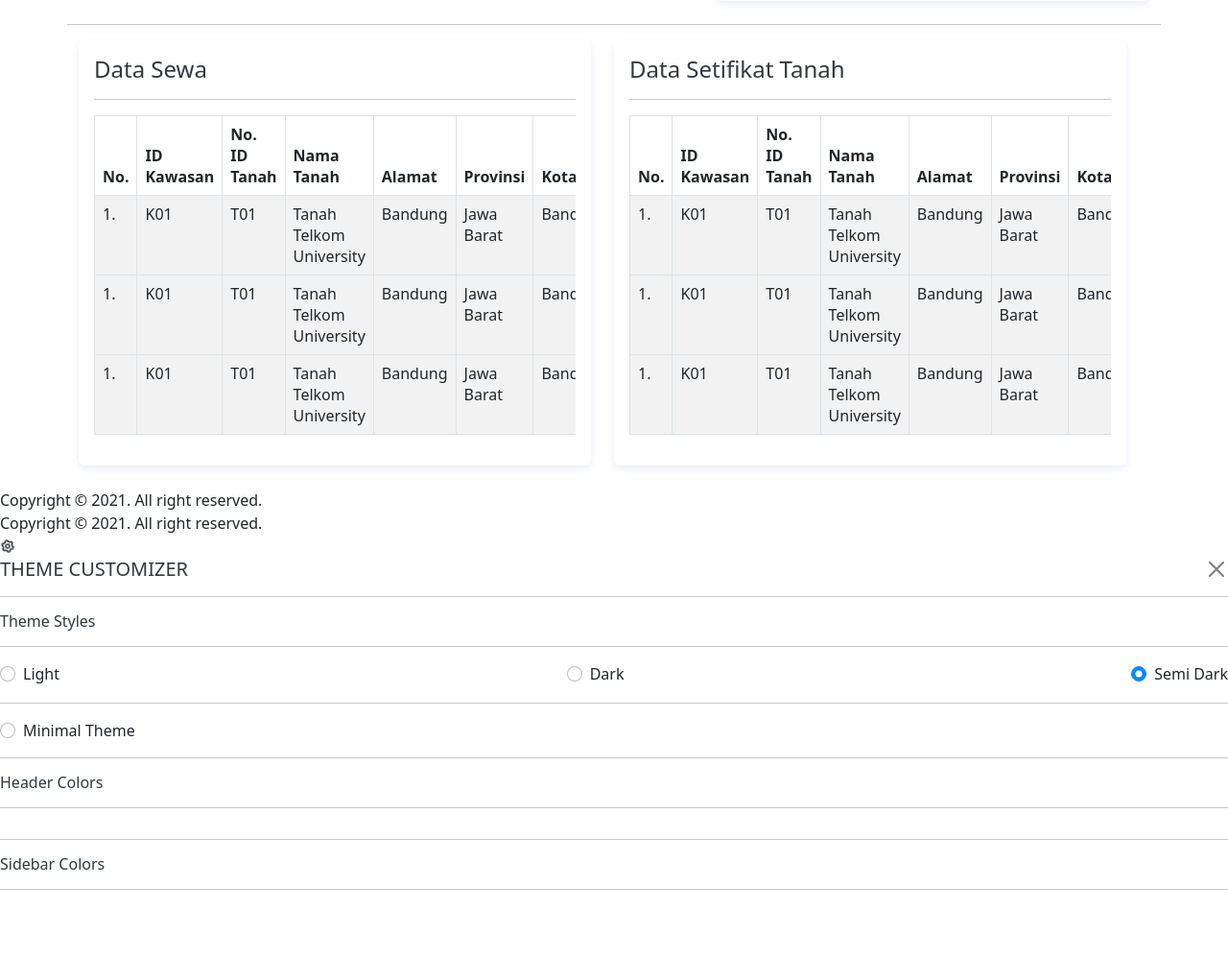
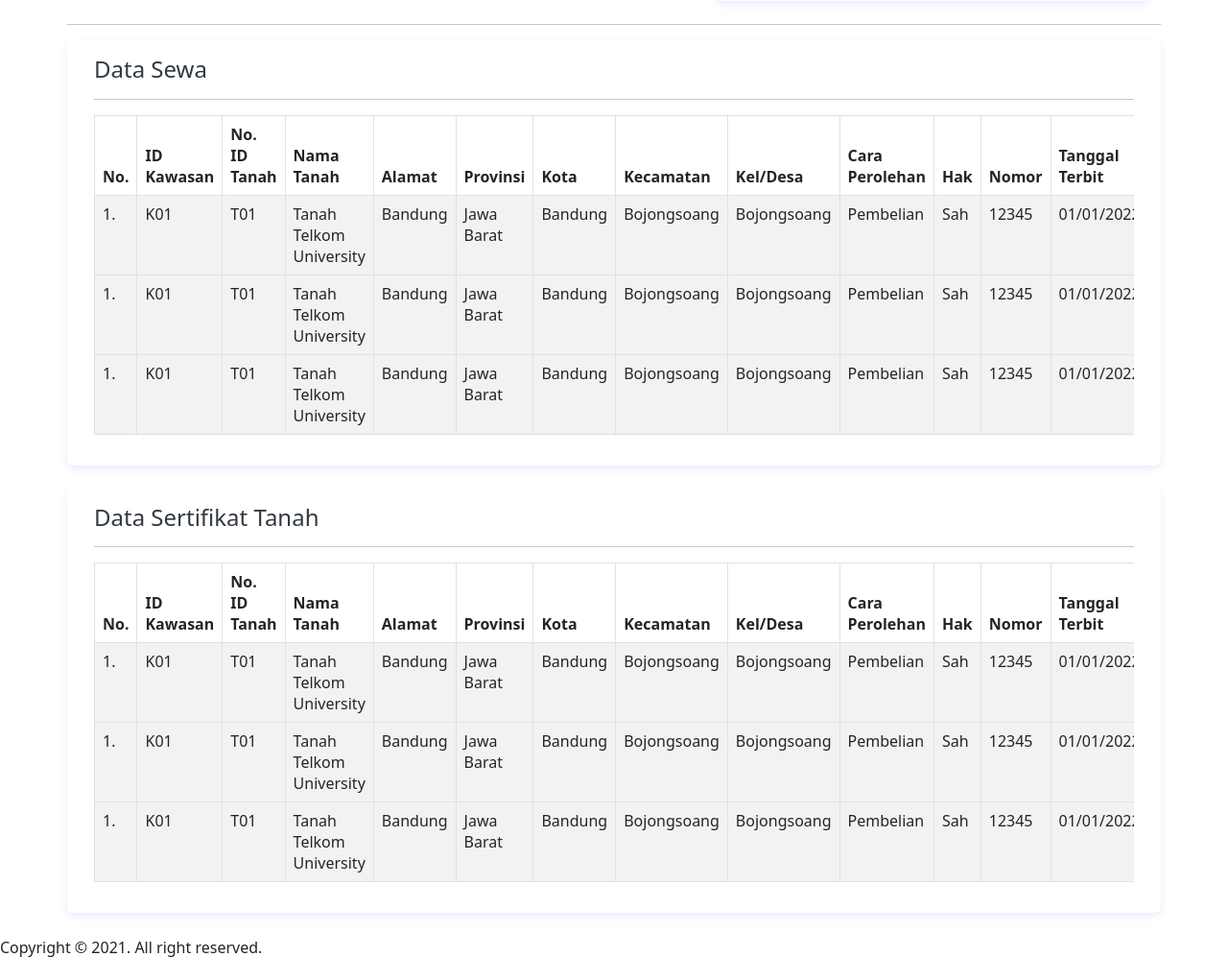
Before and after one commit to lostmys3lf/devsimasset, a CodeIgniter 4 app: template app/Views/Tanah/InputTanah.php in a window 1280 px wide. Shown: the part 1888-2885 px from the top of the page at 96% size. Before the commit the page ends 2815 px from the top, so only its background shows below. Run offline with PHP 8.4 and a stand-in for CodeIgniter, Linux system fonts and the light colour scheme; the template is opened without the code that fills it, so the values that code supplies are empty; some libraries are stand-ins or nearby versions.

Commit message:
input tanah sertifikat

```diff
--- a/app/Views/Tanah/InputTanah.php
+++ b/app/Views/Tanah/InputTanah.php
@@ -252,8 +252,8 @@
                         </div>
                         </div>
                         <hr>
-                        <div class="row">
-                        <div class="col-lg-6">
+                        <!-- <div class="row"> -->
+                        <!-- <div class="col-lg-6"> -->
                         <div class="card">
                             <div class="card-body">
                                 <h4>Data Sewa</h4>
@@ -341,13 +341,13 @@
 							</table>
 						</div>
                             </div>
-                        </div>
+                        <!-- </div> -->
                         </div>
 
-                        <div class="col-lg-6">
+                        <!-- <div class="col-lg-6"> -->
                         <div class="card">
                             <div class="card-body">
-                                <h4>Data Setifikat Tanah</h4>
+                                <h4>Data Sertifikat Tanah</h4>
                                 <hr>
                             <div class="table-responsive">
 							<table id="example" class="table table-striped table-bordered" style="width:100%">
@@ -433,7 +433,7 @@
 						</div>
                             </div>
                         </div>
-                        </div>
+                        <!-- </div> -->
                         <!-- </div> -->
 
                         <!-- <div class="row">
@@ -465,7 +465,7 @@
                                 </div>
                             </div> -->
                         <!-- </div> -->
-                    </div>
+                    <!-- </div> -->
                 </div>
             </div>
         </div>
```
